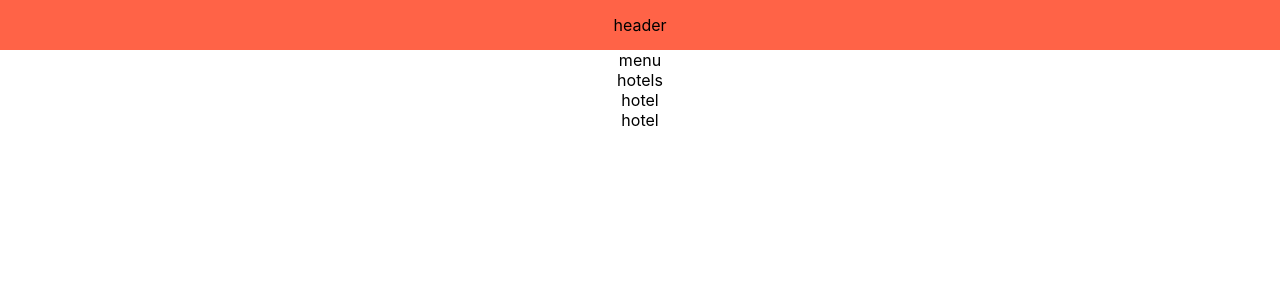
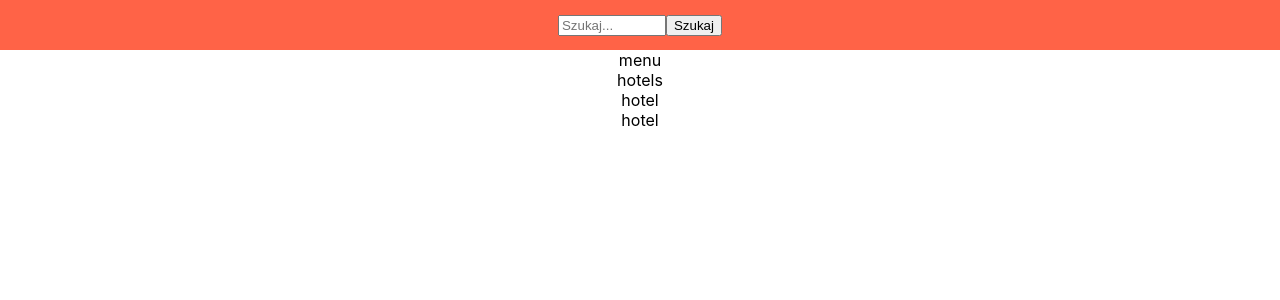
Before and after one commit to MilaKropeczka/React-SunGroup, a React (Create React App) app in the folder my-app/: page / in a window 1280 px wide. Shown: the top 300 px of the page. Built offline with nearby package versions, Linux system fonts and the light colour scheme.

Commit message:
stylowanie inline

```diff
--- a/my-app/src/components/Header/Header.js
+++ b/my-app/src/components/Header/Header.js
@@ -2,7 +2,16 @@ import React from 'react';
 import styles from './Header.module.css';
 
 const Header = () => {
-	return <header className={styles.header}> header </header>;
+	return (
+		<header className={styles.header}>
+			<div>
+                <input style={{
+                    width: `100px`
+                }} className={styles.input} type='text' placeholder='Szukaj...' />
+				<button>Szukaj</button>
+			</div>
+		</header>
+	);
 };
 
 export default Header;
--- a/my-app/src/components/Header/Header.module.css
+++ b/my-app/src/components/Header/Header.module.css
@@ -5,3 +5,7 @@
 	align-items: center;
 	justify-content: center;
 }
+
+/* .input {
+	width: calc(100vw - 20px);
+} */
```
